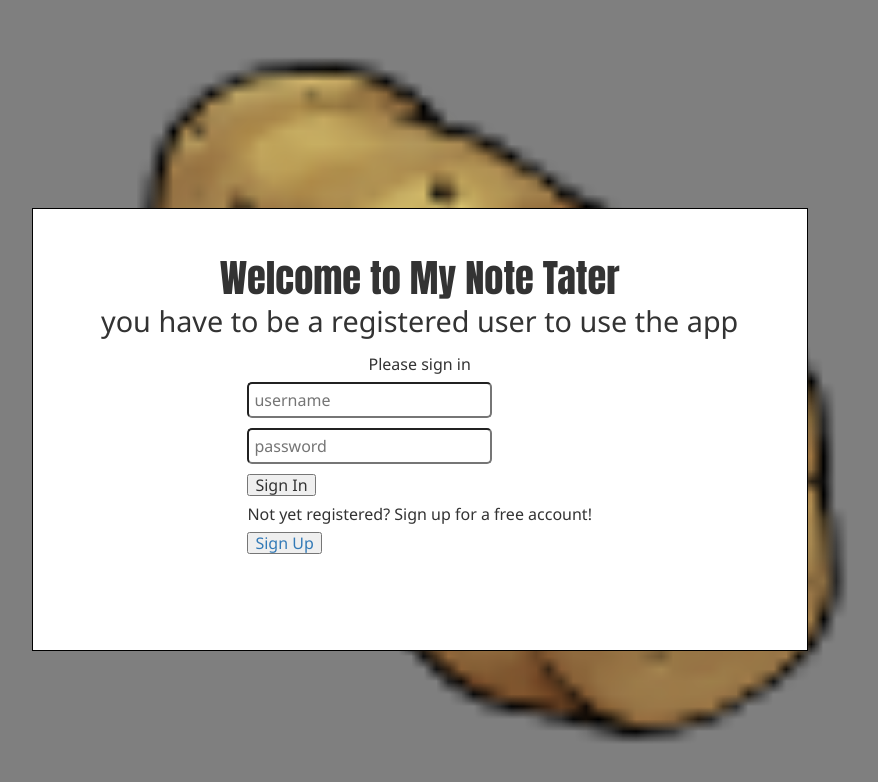
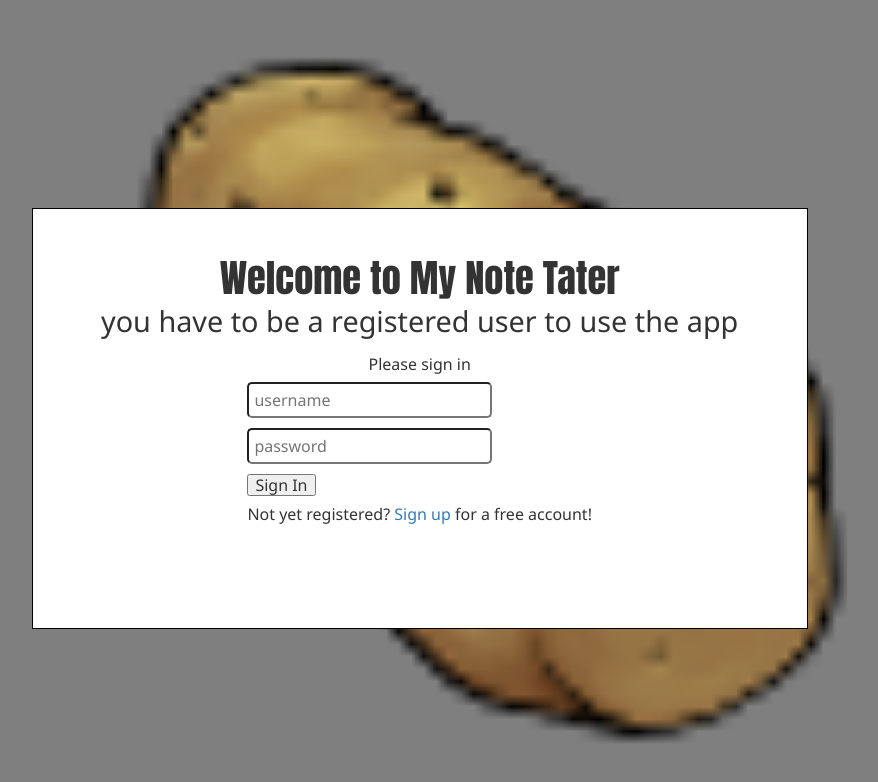
Before and after one commit to Arkoma/mynotetater, a React (Create React App) app: page /signin in a window 1280 px wide. Shown: the top 782 px of the page, without its empty margins (228-1106 px from the left). Built offline with nearby package versions, Linux system fonts and the light colour scheme.

Commit message:
fix signup message on signin component

```diff
--- a/src/components/signin.js
+++ b/src/components/signin.js
@@ -39,9 +39,8 @@ class SignIn extends Component {
 							</fieldset>
 							<button action="submit">Sign In</button>
 							<div className="auth__help-text">
-								Not yet registered?  Sign up for a free account!
+								Not yet registered?  <NavLink to="/signup">Sign up</NavLink> for a free account!
 							</div>
-							<NavLink to="/signup"> <button>Sign Up</button> </NavLink>
 							{this.renderAlert()}
 						</form>
 					</div>
```
